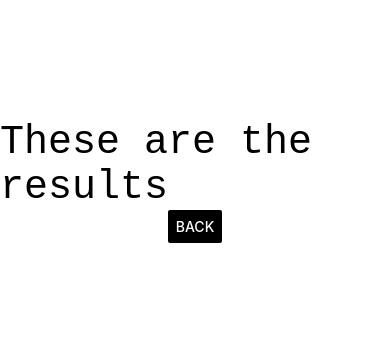
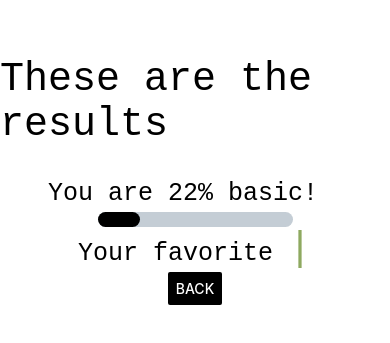
Before and after one commit to ekaeoq/r321, a React Native app: screen /Results in a window 390 px wide. Shown: the part 241-584 px from the top of the page. Built offline with nearby package versions, Linux system fonts and the light colour scheme; what expo-web-browser would draw is missing.

Commit message:
some changes on results page

```diff
--- a/Results.js
+++ b/Results.js
@@ -1,41 +1,124 @@
-import React, {useEffect, useState, useRef } from 'react';
-import { StatusBar } from 'expo-status-bar';
-import { styles } from './styleApp.js';
-import {View, Text, StyleSheet, TouchableOpacity, SafeAreaView, Button, Pressable, Animated } from 'react-native';
-import AnimatedTyping from './AnimatedTyping.js';
-import { spotifyCredentials } from './secrets';
-import SpotifyWebAPI from 'spotify-web-api-js';
-import * as WebBrowser from 'expo-web-browser';
+import React, { useEffect, useState, useRef } from "react";
+import { StatusBar } from "expo-status-bar";
+import { styles } from "./styleApp.js";
+import {
+  View,
+  Text,
+  StyleSheet,
+  TouchableOpacity,
+  SafeAreaView,
+  Button,
+  Pressable,
+  Animated,
+} from "react-native";
+import AnimatedTyping from "./AnimatedTyping.js";
+import { spotifyCredentials } from "./secrets";
+import SpotifyWebAPI from "spotify-web-api-js";
+import * as WebBrowser from "expo-web-browser";
 //import * as AuthSession from 'expo-auth-session';
-import { makeRedirectUri, useAuthRequest } from 'expo-auth-session';
-import { encode as btoa } from 'base-64';
-import axios from 'axios';
+import { makeRedirectUri, useAuthRequest } from "expo-auth-session";
+import { encode as btoa } from "base-64";
+import axios from "axios";
 //the scope for our analytics
-const scopesArr = ['user-modify-playback-state'];
-const scopes = scopesArr.join(' ');
+const scopesArr = ["user-modify-playback-state"];
+const scopes = scopesArr.join(" ");
 //Navigation import
-import {NavigationContainer} from '@react-navigation/native';
-import {createStackNavigator} from '@react-navigation/stack';
+import { NavigationContainer } from "@react-navigation/native";
+import { createStackNavigator } from "@react-navigation/stack";
+import { ProgressChart } from "react-native-chart-kit";
 
-const Results = props => {
-
+const Results = (props) => {
+  const [showNext, setShowNext] = useState(false);
+  const [showNext2, setShowNext2] = useState(false);
   //onPress To Navigate
   const onPress = () => {
-      props.navigation.navigate('Music Judger');
+    props.navigation.navigate("Music Judger");
+  };
+
+  //PROGRESS BAR
+  const [progress, setProgress] = useState(22);
+  const progressAnim = useRef(new Animated.Value(0)).current;
+
+  const animateProgress = () => {
+    Animated.timing(progressAnim, {
+      toValue: progress,
+      duration: 3000,
+    }).start();
+  };
+
+  useEffect(() => {
+    animateProgress();
+    return () => {};
+  }, [progress]);
+
+  // each value represents a goal ring in Progress chart
+  const data = {
+    labels: ["POP", "RAP", "OTHER", "other"], // optional
+    data: [0.4, 0.6, 0.5, 0.9],
+  };
+
+  const chartConfig = {
+    backgroundGradientFrom: "white",
+    backgroundGradientTo: "white",
+    color: (opacity = 0) => `rgba(10, 10, 10, ${opacity})`,
+    strokeWidth: 2, // optional, default 3
+    barPercentage: 0.5,
+    useShadowColorFromDataset: false, // optional
   };
 
   return (
     <SafeAreaView style={styles.container}>
       <Text style={styles.Header}>These are the results</Text>
 
+      <Text style={styles.label2}></Text>
+      <AnimatedTyping
+        text={["You are " + progress + "% basic!"]}
+        onComplete={() => setShowNext(true)}
+      />
+      <View style={styles.progressBG2}>
+        <Animated.View
+          style={[
+            styles.progress2,
+            {
+              width: progressAnim.interpolate({
+                inputRange: [0, 100],
+                outputRange: ["0%", "100%"],
+              }),
+            },
+          ]}
+        />
+      </View>
+
+      {showNext ? (
+        <AnimatedTyping
+          text={["Your favorite genres are:"]}
+          onComplete={() => setShowNext2(true)}
+        />
+      ) : null}
+
+      {showNext2 ? (
+        <ProgressChart
+          data={data}
+          width={400}
+          height={220}
+          strokeWidth={16}
+          radius={32}
+          chartConfig={chartConfig}
+          hideLegend={false}
+          style={{
+            fontFamily: "monospace",
+            fontWeight: "bold",
+            fontSize: 40,
+          }}
+        />
+      ) : null}
+
       <Button
         color={"#000000"}
         title="Back"
         //color={"#000000"}
-            onPress={onPress}>
-          </Button>
-
-
+        onPress={onPress}
+      ></Button>
     </SafeAreaView>
   );
 };
--- a/package.json
+++ b/package.json
@@ -22,8 +22,10 @@
     "react": "18.0.0",
     "react-dom": "18.0.0",
     "react-native": "0.69.6",
+    "react-native-chart-kit": "^6.12.0",
     "react-native-safe-area-context": "^4.4.1",
     "react-native-screens": "^3.18.2",
+    "react-native-svg": "^13.6.0",
     "react-native-web": "^0.18.10",
     "spotify-web-api-js": "^1.5.2"
   },
--- a/styleApp.js
+++ b/styleApp.js
@@ -1,151 +1,173 @@
-import { StyleSheet, Text, View, SafeAreaView, Button,Alert, Image, Platform } from 'react-native';
+import {
+  StyleSheet,
+  Text,
+  View,
+  SafeAreaView,
+  Button,
+  Alert,
+  Image,
+  Platform,
+} from "react-native";
 
 const styles = StyleSheet.create({
   container: {
     flex: 1,
-    backgroundColor: '#ffffff',
-    alignItems: 'center',
-    justifyContent: 'center',
+    backgroundColor: "#ffffff",
+    alignItems: "center",
+    justifyContent: "center",
   },
-  Header:{
+  Header: {
     fontSize: 40,
-    fontFamily: 'monospace',
+    fontFamily: "monospace",
   },
-  bottomTextLeft:{
-    position: 'absolute',
-    bottom:0,
+  bottomTextLeft: {
+    position: "absolute",
+    bottom: 0,
     marginBottom: 20,
     marginLeft: 20,
-    alignSelf: 'flex-start',
+    alignSelf: "flex-start",
   },
-  album:{
-    marginTop: '15%',
-    marginBottom: '2%',
-    height: '35%',
-    width: '35%',
-    resizeMode:'contain',
-    alignSelf: 'center',
-    bottom:0,
+  album: {
+    marginTop: "15%",
+    marginBottom: "2%",
+    height: "35%",
+    width: "35%",
+    resizeMode: "contain",
+    alignSelf: "center",
+    bottom: 0,
   },
-  buttonStyle:{
-    fontFamily: 'monospace',
-    color: "#000000"
+  buttonStyle: {
+    fontFamily: "monospace",
+    color: "#000000",
   },
-  buttonContainer:{
+  buttonContainer: {
     flex: 1,
-    flexDirection: 'row',
-    justifyContent: 'space-between'
+    flexDirection: "row",
+    justifyContent: "space-between",
   },
-  button2Style:{
-    alignSelf: 'flex-end',
-    backgroundColor:"black",
+  button2Style: {
+    alignSelf: "flex-end",
+    backgroundColor: "black",
     borderRadius: 5,
     padding: 10,
-    margin: 5
+    margin: 5,
   },
-  buttonMiddle:{
-    height:39,
-    backgroundColor:"black",
+  buttonMiddle: {
+    height: 39,
+    backgroundColor: "black",
     borderRadius: 5,
     padding: 10,
-    margin: 5
+    margin: 5,
   },
-  album_2:{
+  album_2: {
     ...Platform.select({
-      ios: {
-      },
+      ios: {},
       android: {
-        width: '70%',
-        height: '20%',
+        width: "70%",
+        height: "20%",
         marginBottom: 20,
         marginTop: 20,
-        alignSelf: 'center',
-        alignContent: 'center',
+        alignSelf: "center",
+        alignContent: "center",
       },
       default: {
         // other platforms, web for example
-        width: '35%',
+        width: "35%",
         marginBottom: 20,
         marginTop: 20,
-        alignSelf: 'center',
-        alignContent: 'center',
+        alignSelf: "center",
+        alignContent: "center",
         //resizeMode: 'contain',
       },
     }),
   },
-  styleTestJS:{
+  styleTestJS: {
     fontSize: 30,
-    position: 'absolute',
+    position: "absolute",
   },
-  screen2:{
+  screen2: {
     ...Platform.select({
-      ios: {
-      },
+      ios: {},
       android: {
         flex: 1,
-        justifyContent: 'flex-start',
-        alignItems: 'center',
+        justifyContent: "flex-start",
+        alignItems: "center",
         marginTop: 50,
       },
       default: {
         // other platforms, web for example
         flex: 1,
-        justifyContent: 'flex-start',
-        alignItems: 'center',
-        marginHorizontal:250,
-        marginVertical:200,
+        justifyContent: "flex-start",
+        alignItems: "center",
+        marginHorizontal: 250,
+        marginVertical: 200,
       },
     }),
   },
-  screen3Container:{
-    width: '100%',
-    height: '100%',
-
+  screen3Container: {
+    width: "100%",
+    height: "100%",
   },
-
-  screen3:{
+  screen3: {
     ...Platform.select({
-      ios: {
-      },
+      ios: {},
       android: {
         flex: 1,
-        justifyContent: 'flex-start',
-        alignItems: 'center',
+        justifyContent: "flex-start",
+        alignItems: "center",
         marginTop: 50,
       },
-      default: { //web
+      default: {
+        //web
         flex: 1,
-        justifyContent: 'flex-start',
-        alignItems: 'center',
-        marginHorizontal:250,
+        justifyContent: "flex-start",
+        alignItems: "center",
+        marginHorizontal: 250,
         marginTop: 200,
         marginBottom: 100,
       },
     }),
   },
   progressBG: {
-    width: '100%',
+    width: "100%",
     height: 15,
-    backgroundColor: '#C4CDD5',
+    backgroundColor: "#C4CDD5",
     //borderRadius: 10,
-    position: 'absolute',
+    position: "absolute",
     bottom: 0,
   },
   progress: {
-    width: '50%',
+    width: "50%",
     height: 15,
-    backgroundColor: 'black',
+    backgroundColor: "black",
     //borderRadius: 10,
   },
   label: {
     fontSize: 15,
-    fontWeight: '500',
-    color: '#005249',
+    fontWeight: "500",
+    color: "#005249",
     marginBottom: 20,
-    position: 'absolute',
+    position: "absolute",
     bottom: 0,
   },
-
+  progressBG2: {
+    width: "50%",
+    height: 15,
+    backgroundColor: "#C4CDD5",
+    borderRadius: 10,
+  },
+  progress2: {
+    width: "50%",
+    height: 15,
+    backgroundColor: "black",
+    borderRadius: 10,
+  },
+  label2: {
+    fontSize: 15,
+    fontWeight: "500",
+    color: "#005249",
+    marginBottom: 20,
+  },
 });
 
-export { styles }
+export { styles };
```
Also changed, not shown: ScreenOne.js (+33 -26 lines), ScreenThree.js (+127 -80 lines), ScreenTwo.js (+68 -51 lines), 1 other file (tests, documents, lock files or other folders). Lines whose indentation alone changed are shown as unchanged.
